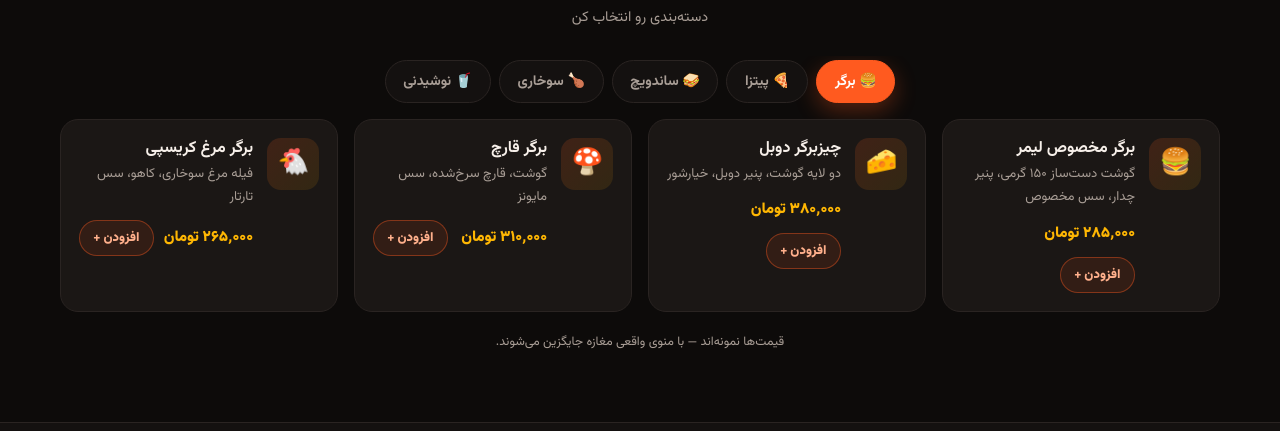
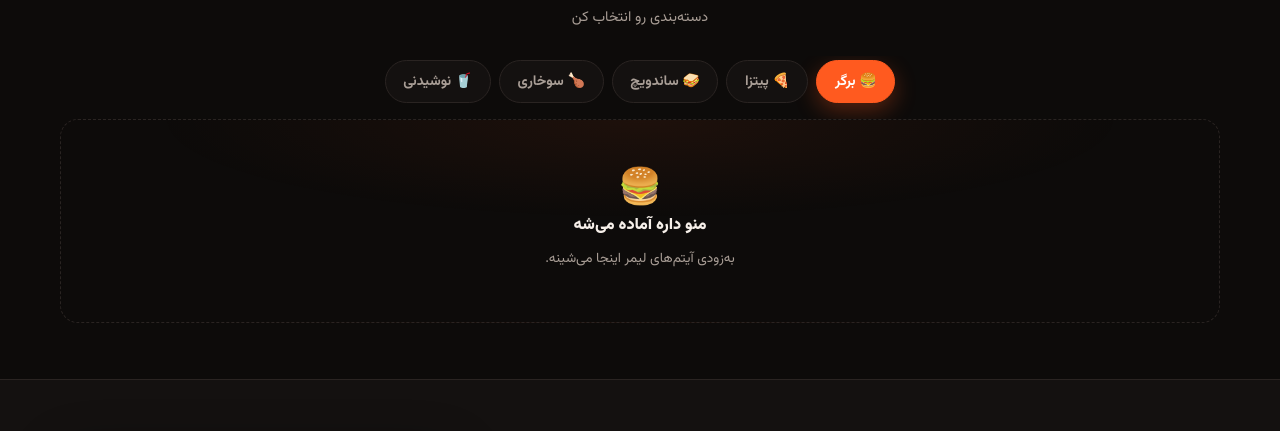
Before and after one commit to ARIANBSM/laymer, a plain HTML site: page index.html in a window 1280 px wide. Shown: the part 985-1416 px from the top of the page. Drawn offline with Linux system fonts and the light colour scheme.

Commit message:
menu: empty all categories, nice empty state

```diff
--- a/assets/css/style.css
+++ b/assets/css/style.css
@@ -386,7 +386,10 @@ body.has-cart{padding-bottom:96px}
 
 /* empty menu state */
 .menu-empty{
-  grid-column:1/-1;text-align:center;color:var(--muted);font-size:.9rem;
-  padding:2.5rem 1rem;margin:0;border:1px dashed var(--line);border-radius:var(--radius);
-  background:rgba(255,255,255,.015);
+  grid-column:1/-1;display:grid;justify-items:center;gap:.35rem;text-align:center;
+  padding:3.2rem 1.2rem;margin:0;border:1px dashed var(--line);border-radius:var(--radius);
+  background:radial-gradient(60% 70% at 50% 0%,rgba(255,90,31,.07),transparent 70%);
 }
+.menu-empty span{font-size:2.2rem;line-height:1;filter:grayscale(.15)}
+.menu-empty b{font-size:1rem;font-weight:800}
+.menu-empty p{margin:0;color:var(--muted);font-size:.85rem}
--- a/assets/js/app.js
+++ b/assets/js/app.js
@@ -6,37 +6,11 @@ const SITE = {
 };
 
 const MENU = {
-  burger: [
-    { n: "برگر مخصوص لیمر", d: "گوشت دست‌ساز ۱۵۰ گرمی، پنیر چدار، سس مخصوص", p: 285000, e: "🍔" },
-    { n: "چیزبرگر دوبل", d: "دو لایه گوشت، پنیر دوبل، خیارشور", p: 380000, e: "🧀" },
-    { n: "برگر قارچ", d: "گوشت، قارچ سرخ‌شده، سس مایونز", p: 310000, e: "🍄" },
-    { n: "برگر مرغ کریسپی", d: "فیله مرغ سوخاری، کاهو، سس تارتار", p: 265000, e: "🐔" },
-  ],
-  pizza: [
-    { n: "پیتزا پنیر", d: "خمیر تازه، پنیر موزارلا، سس گوجه", p: 320000, e: "🍕" },
-    { n: "پیتزا مخصوص", d: "ژامبون، قارچ، فلفل دلمه، زیتون", p: 420000, e: "🍕" },
-    { n: "پیتزا مرغ و قارچ", d: "مرغ گریل، قارچ، پنیر پیتزا", p: 395000, e: "🍗" },
-    { n: "پیتزا سبزیجات", d: "فلفل، قارچ، ذرت، گوجه، زیتون", p: 300000, e: "🥬" },
-  ],
-  sandwich: [
-    { n: "ساندویچ مخصوص لیمر", d: "گوشت، سوسیس، پنیر، سیب‌زمینی، سس مخصوص", p: 265000, e: "🥙" },
-    { n: "ساندویچ برگر مخصوص", d: "برگر دست‌ساز، کاهو، گوجه، سس مخصوص", p: 245000, e: "🍔" },
-    { n: "ساندویچ برگر", d: "برگر، کاهو، گوجه، خیارشور", p: 195000, e: "🥪" },
-    { n: "ساندویچ فلافل", d: "فلافل تازه، سیب‌زمینی، خیارشور، سس", p: 130000, e: "🧆" },
-    { n: "فلاجونی", d: "فلافل، پنیر، سبزیجات تازه، سس مخصوص", p: 175000, e: "🌯" },
-  ],
-  fried: [
-    { n: "مرغ سوخاری (۲ تکه)", d: "با سیب‌زمینی و سس", p: 295000, e: "🍗" },
-    { n: "ناگت مرغ", d: "۸ عدد، با سیب‌زمینی", p: 220000, e: "🍢" },
-    { n: "سیب‌زمینی سرخ‌کرده", d: "با پنیر یا ساده", p: 95000, e: "🍟" },
-    { n: "سیب‌زمینی با پنیر و قارچ", d: "پرس ویژه", p: 155000, e: "🧆" },
-  ],
-  drink: [
-    { n: "نوشابه قوطی", d: "۳۳۰ میلی‌لیتر", p: 35000, e: "🥤" },
-    { n: "دوغ سنتی", d: "لیوانی", p: 30000, e: "🥛" },
-    { n: "آب‌پرتقال طبیعی", d: "تازه‌فشرده", p: 85000, e: "🍊" },
-    { n: "میلک‌شیک شکلات", d: "با بستنی", p: 120000, e: "🥤" },
-  ],
+  burger: [],
+  pizza: [],
+  sandwich: [],
+  fried: [],
+  drink: [],
 };
 
 
@@ -103,7 +77,7 @@ function renderMenu(cat) {
   if (!grid) return;
   const items = MENU[currentCat] || [];
   if (!items.length) {
-    grid.innerHTML = `<p class="menu-empty">این دسته هنوز خالیه — منو داره آماده میشه 🍔</p>`;
+    grid.innerHTML = `<div class="menu-empty"><span>🍔</span><b>منو داره آماده می‌شه</b><p>به‌زودی آیتم‌های لیمر اینجا می‌شینه.</p></div>`;
     return;
   }
   grid.innerHTML = items
--- a/index.html
+++ b/index.html
@@ -142,7 +142,6 @@
 
       <div class="menu-grid" id="menuGrid"><!-- filled by JS --></div>
 
-      <p class="menu-note">قیمت‌ها نمونه‌اند — با منوی واقعی مغازه جایگزین می‌شوند.</p>
     </div>
   </section>
 
```
